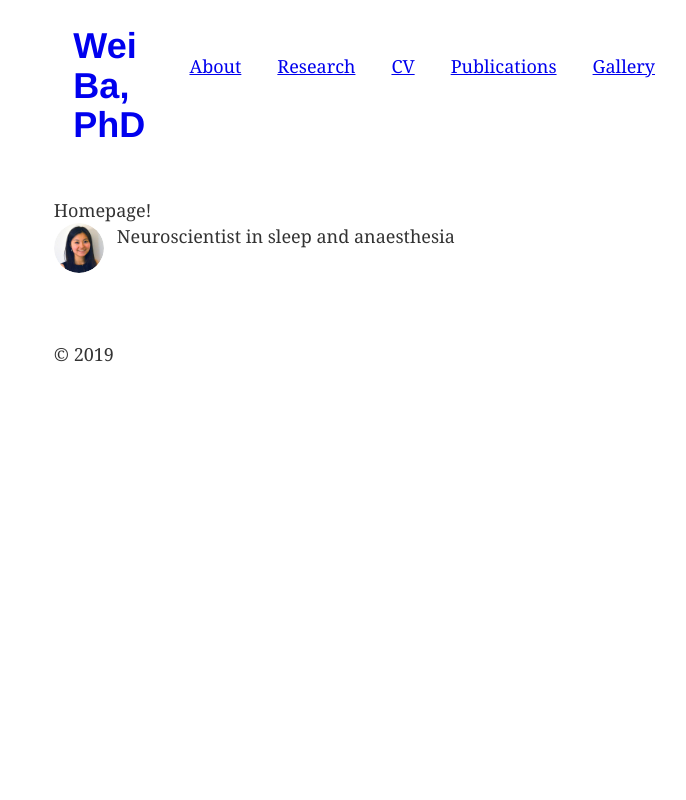
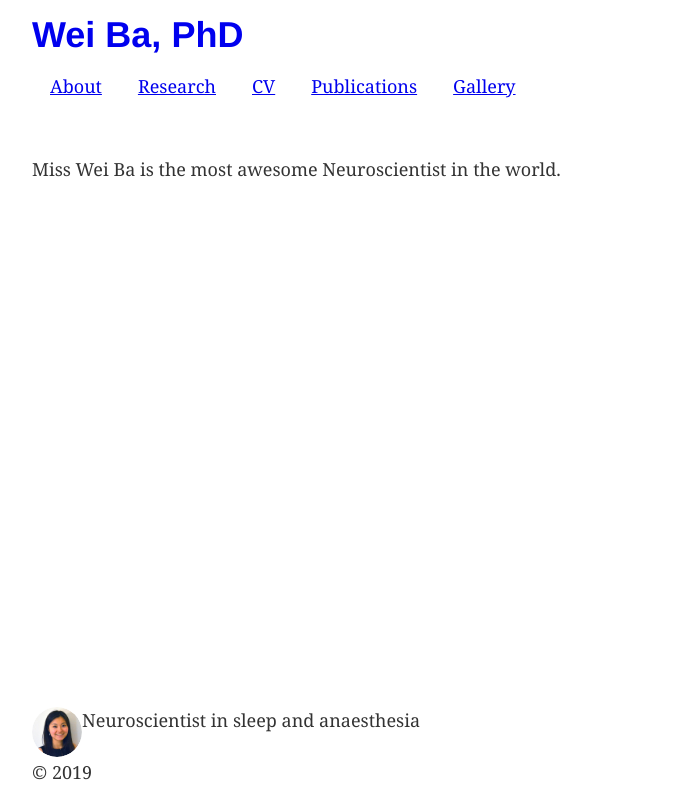
Before and after one commit to vincentnavetat/bawei, a Gatsby site: page / in a window 1280 px wide. Shown: the whole page, without its empty margins (273-959 px from the left). Built offline with nearby package versions, Linux system fonts and the light colour scheme; Gatsby itself is replaced by a stand-in of ours; some packages are replaced by stand-ins of ours.

Commit message:
Tidy up styling

```diff
--- a/src/components/bio.js
+++ b/src/components/bio.js
@@ -1,8 +1,6 @@
 import React from "react"
 import { useStaticQuery, graphql } from "gatsby"
 import Image from "gatsby-image"
-
-import { rhythm } from "../utils/typography"
 
 const Bio = () => {
   const data = useStaticQuery(graphql`
@@ -28,14 +26,14 @@ const Bio = () => {
     <div
       style={{
         display: `flex`,
-        marginBottom: rhythm(2.5),
+        // marginBottom: rhythm(2.5),
       }}
     >
       <Image
         fixed={data.avatar.childImageSharp.fixed}
         alt={author}
         style={{
-          marginRight: rhythm(1 / 2),
+          // marginRight: rhythm(1 / 2),
           marginBottom: 0,
           minWidth: 50,
           borderRadius: `100%`,
--- a/src/components/header.js
+++ b/src/components/header.js
@@ -5,25 +5,12 @@ import PropTypes from 'prop-types'
 const Header = ({ siteTitle, menuLinks }) => (
   <header
     style={{
-      marginBottom: "1.45rem",
+      marginBottom: "1rem",
     }}
   >
-    <div
-      style={{
-        marginBottom: "1.45rem",
-      }}
-    >
-      <div
-        style={{
-          margin: "0 auto",
-          maxWidth: 960,
-          padding: "1.45rem 1.0875rem",
-          display: "flex",
-          justifyItems: "space-between",
-          alignItems: "center",
-        }}
-      >
-        <h1 style={{ margin: 0, flex: 1 }}>
+    <h1 style={{
+      margin: 0
+    }}>
       <Link
         to="/"
         style={{
@@ -33,9 +20,12 @@ const Header = ({ siteTitle, menuLinks }) => (
         {siteTitle}
       </Link>
     </h1>
-        <div>
     <nav>
-            <ul style={{ display: "flex", flex: 1 }}>
+      <ul style={{
+        display: "flex",
+        flex: 1,
+        marginLeft: 0,
+      }}>
         {menuLinks.map(link => (
           <li
             key={link.name}
@@ -51,9 +41,6 @@ const Header = ({ siteTitle, menuLinks }) => (
         ))}
       </ul>
     </nav>
-        </div>
-      </div>
-    </div>
   </header>
 )
 
--- a/src/components/layout.js
+++ b/src/components/layout.js
@@ -1,7 +1,6 @@
 import React from "react"
 import Header from "./header"
-
-import { rhythm } from "../utils/typography"
+import Bio from "../components/bio"
 
 class Layout extends React.Component {
   render() {
@@ -10,15 +9,26 @@ class Layout extends React.Component {
     return (
       <div
         style={{
+          padding: "15px",
+          maxWidth: "700px",
           marginLeft: `auto`,
           marginRight: `auto`,
-          maxWidth: rhythm(24),
-          // padding: `${rhythm(1.5)} ${rhythm(3 / 4)}`,
+          minHeight: `100vh`,
+          display: `flex`,
+          flexDirection: `column`,
+          justifyContent: `space-between`,
         }}
       >
-        <Header siteTitle={title} menuLinks={headerLinks}></Header>
-        <main>{children}</main>
-        <footer>
+        <div>
+          <Header siteTitle={title} menuLinks={headerLinks}></Header>
+          <main>{children}</main>
+        </div>
+        <footer
+          style={{
+
+          }}
+        >
+          <Bio />
           © {new Date().getFullYear()}
         </footer>
       </div>
--- a/src/html.js
+++ b/src/html.js
@@ -1,6 +1,5 @@
 import React from "react"
 import PropTypes from "prop-types"
-import typography from './utils/typography'
 
 export default function HTML(props) {
   return (
--- a/src/pages/index.js
+++ b/src/pages/index.js
@@ -1,7 +1,6 @@
 import React from "react"
 import { graphql } from "gatsby"
 
-import Bio from "../components/bio"
 import Layout from "../components/layout"
 import SEO from "../components/seo"
 
@@ -14,8 +13,11 @@ class Homepage extends React.Component {
     return (
       <Layout title={siteTitle} headerLinks={headerLinks}>
         <SEO title="Neuroscientist in sleep and anaesthesia" />
-        Homepage!
-        <Bio />
+
+        <p>
+          Miss Wei Ba is the most awesome Neuroscientist in the world.
+        </p>
+
       </Layout>
     )
   }
```
Also changed, not shown: src/templates/blog-post.js (+4 -5 lines), src/components/lightbox.js. Lines whose indentation alone changed are shown as unchanged.
